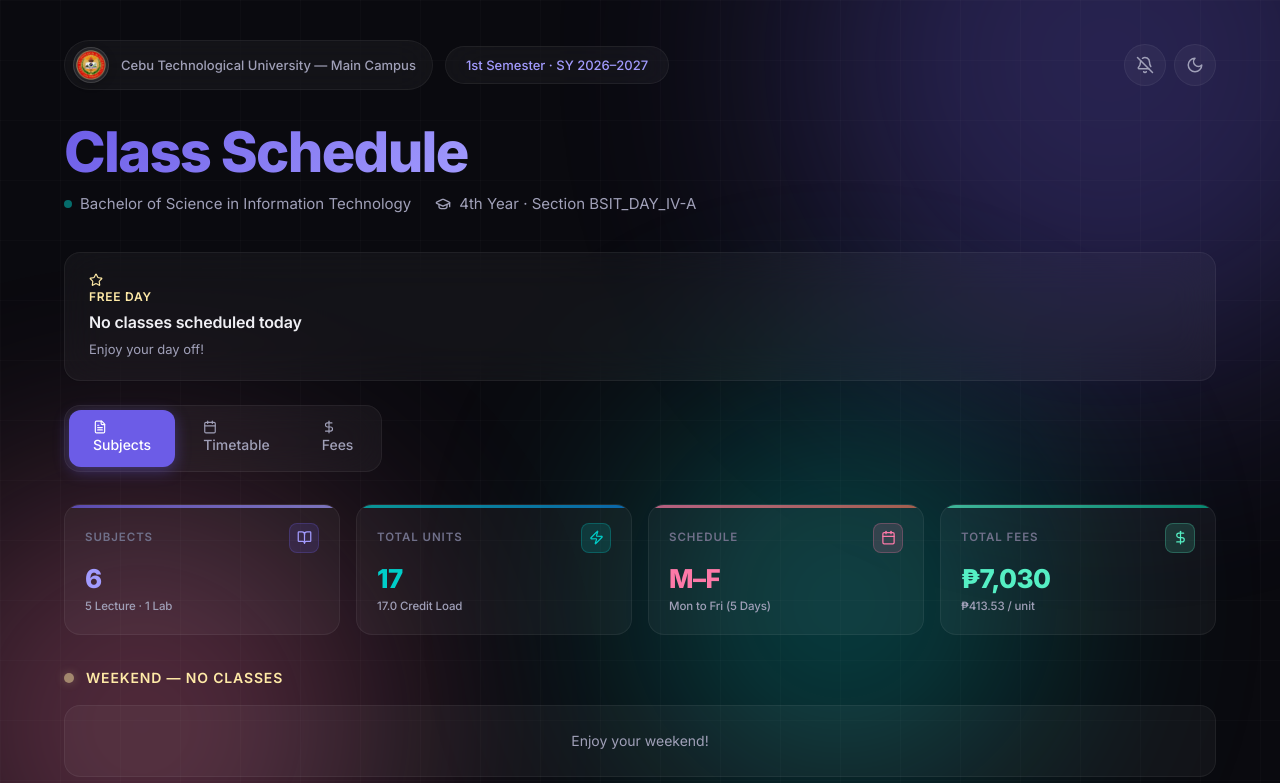
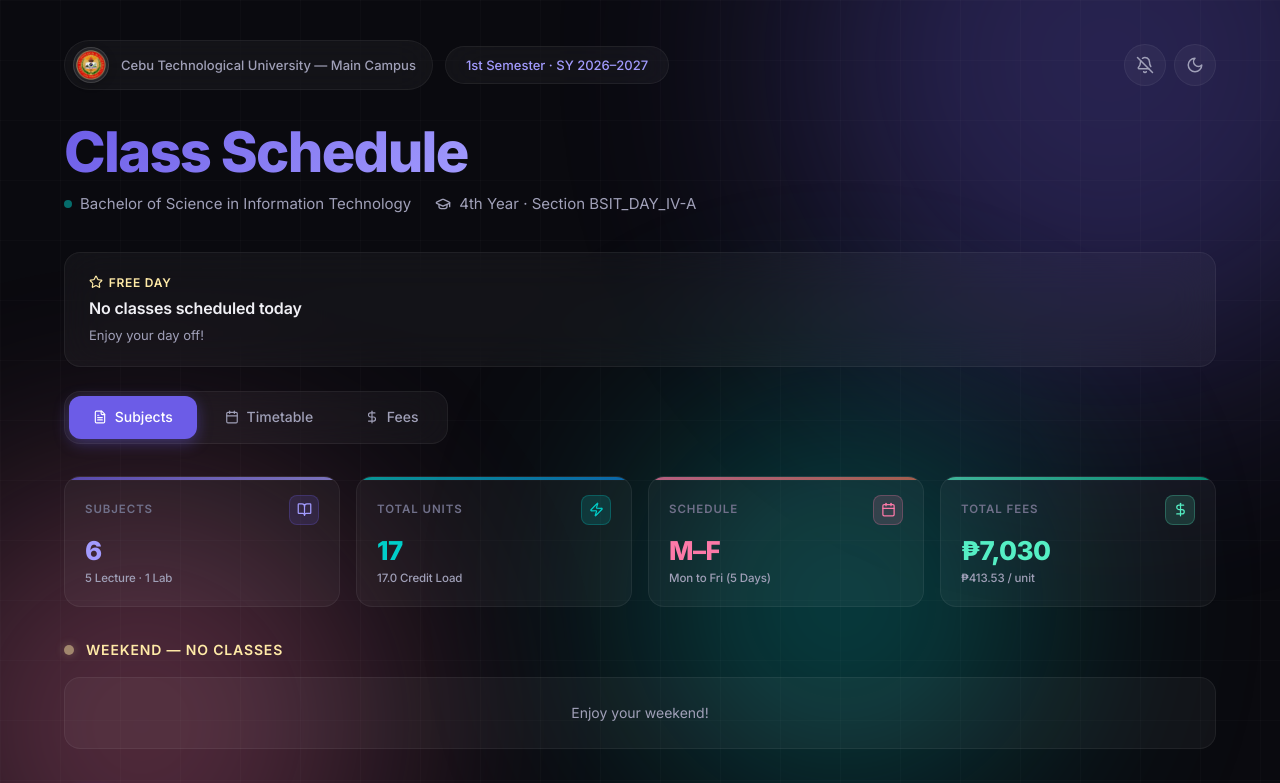
Before and after one commit to BlackShark404/class-schedule, a Vue app: page / in a window 1280 px wide. Shown: the top 783 px of the page. Built offline with nearby package versions, Linux system fonts and the light colour scheme.

Commit message:
style: add global vertical alignment for svg elements

```diff
--- a/src/assets/main.css
+++ b/src/assets/main.css
@@ -1,4 +1,10 @@
 @import "tailwindcss";
+
+/* ─── Global Icon Alignment ─── */
+svg {
+  display: inline-block;
+  vertical-align: -0.125em;
+}
 
 /* ─── Google Fonts (loaded via index.html preconnect) ─── */
 
```
